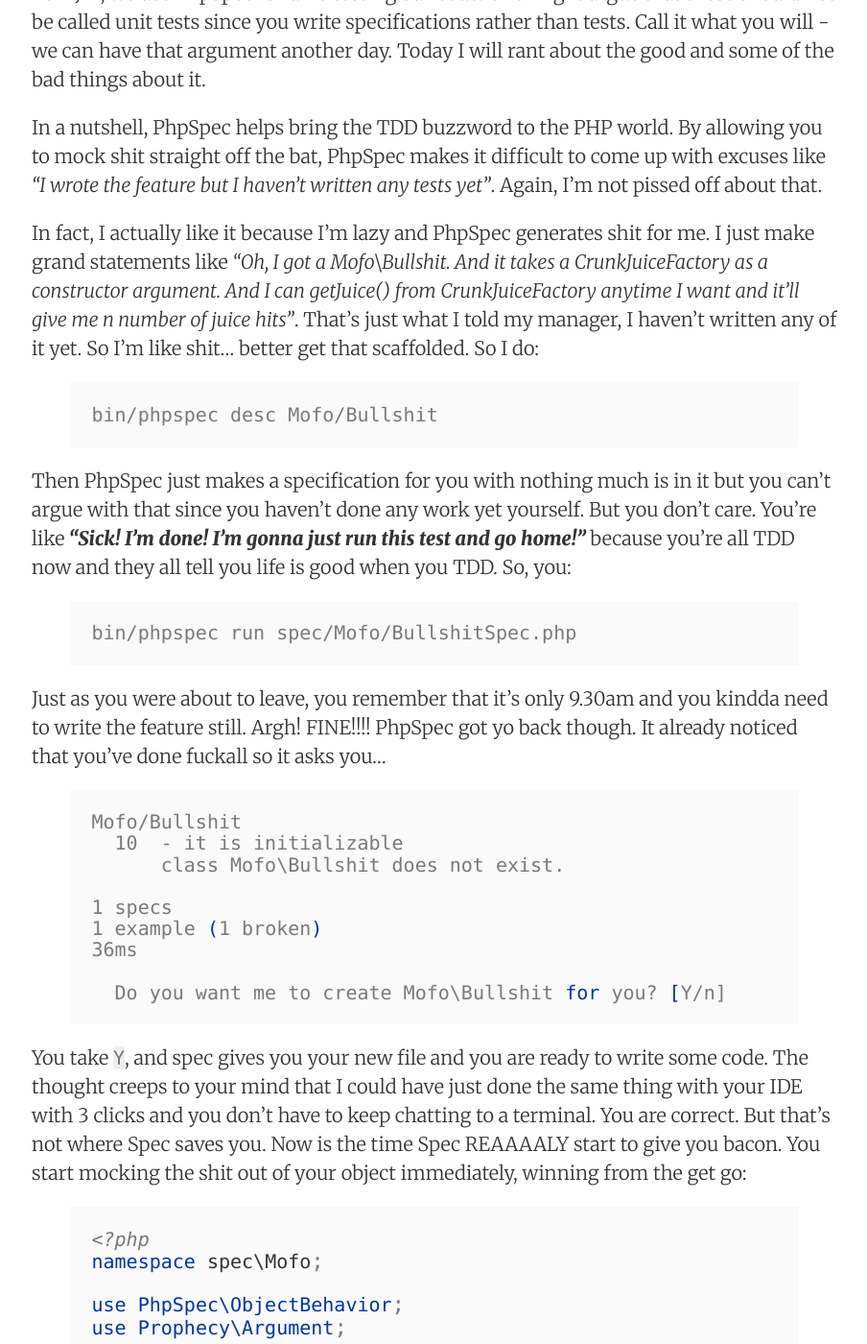
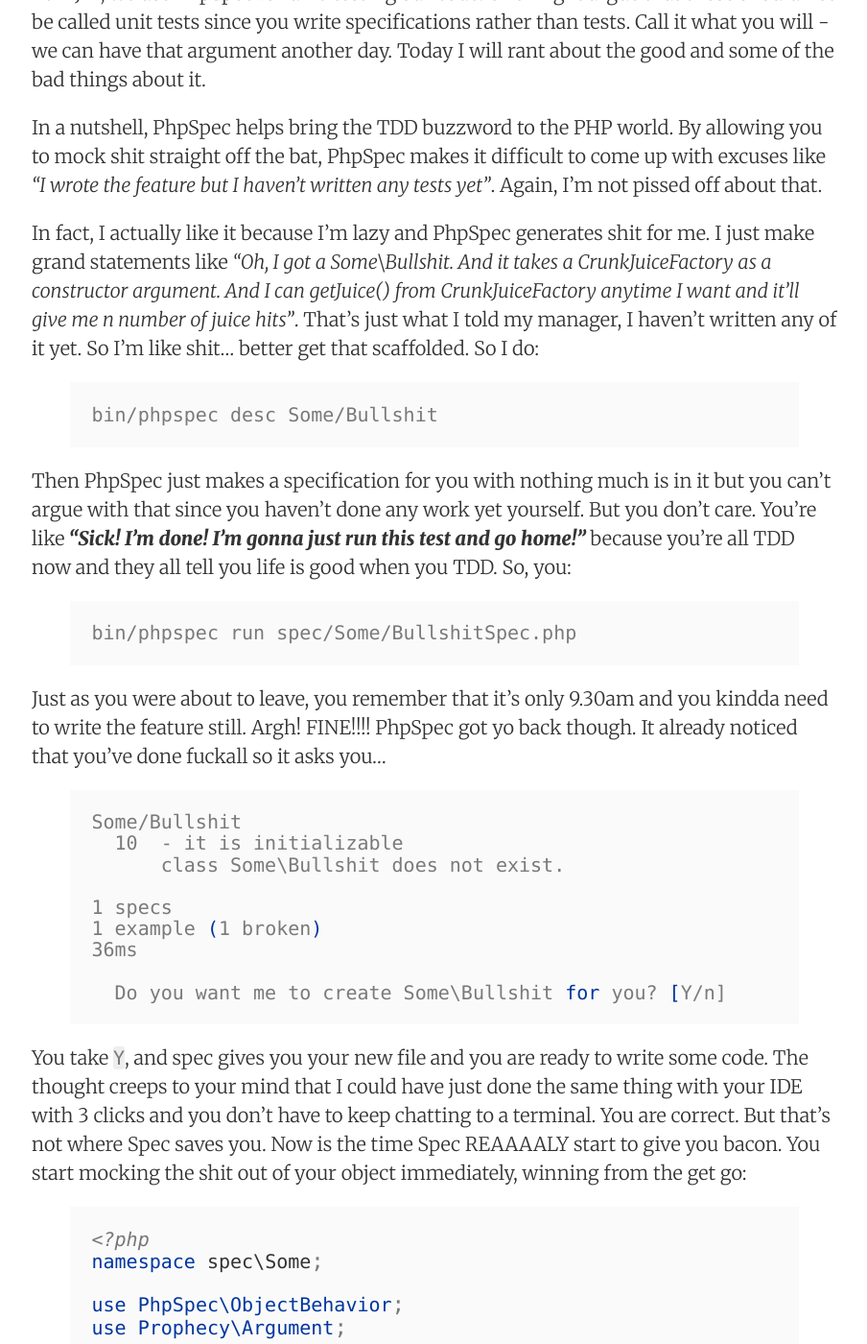
Before and after one commit to dnshio/dnshio.github.io, a Jekyll site: the page built from _posts/2016-09-22-phpspec-is-a-bloody-nightmare.md, in a window 1280 px wide and 1400 px high, scrolled down 424 px. Shown: the whole window at 96% size, without its empty margins (187-1091 px from the left). Built offline with Jekyll 4.4.1, drawn with Linux system fonts in a browser that asks for light colours; nearby versions of some CDN libraries; comment, search, counter and statistics services are not loaded; some of the changed text lies outside the part shown.

Commit message:
Corrected some copy

```diff
--- a/_posts/2016-09-22-phpspec-is-a-bloody-nightmare.md
+++ b/_posts/2016-09-22-phpspec-is-a-bloody-nightmare.md
@@ -16,12 +16,12 @@ PhpSpec makes it difficult to come up with excuses like _"I wrote the feature bu
 Again, I'm not pissed off about that.
 
 In fact, I actually like it because I'm lazy and PhpSpec generates shit for me. I
-just make grand statements like _"Oh, I got a Mofo\Bullshit. And it takes a CrunkJuiceFactory as a constructor
+just make grand statements like _"Oh, I got a Some\Bullshit. And it takes a CrunkJuiceFactory as a constructor
 argument. And I can getJuice() from CrunkJuiceFactory anytime I want and it'll give me n number of juice hits"_. That's just
 what I told my manager, I haven't written any of it yet. So I'm like shit... better get that scaffolded. So I do:
 
 {% highlight bash %}
-bin/phpspec desc Mofo/Bullshit
+bin/phpspec desc Some/Bullshit
 {% endhighlight %}
 
 Then PhpSpec just makes a specification for you with nothing much is in it but you can't argue with that since you haven't
@@ -29,22 +29,22 @@ done any work yet yourself. But you don't care. You're like **_"Sick! I'm done!
 because you're all TDD now and they all tell you life is good when you TDD. So, you:
 
 {% highlight bash %}
-bin/phpspec run spec/Mofo/BullshitSpec.php
+bin/phpspec run spec/Some/BullshitSpec.php
 {% endhighlight %}
 
 Just as you were about to leave, you remember that it's only 9.30am and you kindda need to write the feature still. Argh!
 FINE!!!! PhpSpec got yo back though. It already noticed that you've done fuckall so it asks you...
 
 {% highlight bash %}
-Mofo/Bullshit
+Some/Bullshit
   10  - it is initializable
-      class Mofo\Bullshit does not exist.
+      class Some\Bullshit does not exist.
 
 1 specs
 1 example (1 broken)
 36ms
 
-  Do you want me to create Mofo\Bullshit for you? [Y/n]
+  Do you want me to create Some\Bullshit for you? [Y/n]
 {% endhighlight %}
 
 You take `Y`, and spec gives you your new file and you are ready to write some code. The thought creeps to your mind that
@@ -55,7 +55,7 @@ shit out of your object immediately, winning from the get go:
 
 {% highlight php %}
 <?php
-namespace spec\Mofo;
+namespace spec\Some;
 
 use PhpSpec\ObjectBehavior;
 use Prophecy\Argument;
@@ -107,7 +107,7 @@ terminal. Yeah.
 
 **So how do you deal with this?**
 
-If you come across this sorry situation in your life. Try and narrow down exactly which spec is hanging. And then you will
+If you come across this sorry situation in your life, try and narrow down exactly which spec is hanging. And then you will
 probably notice that your subject has a try catch block. Then stick a var_dump in the catch block with the exception message
 and die. It'll show you the message on your terminal so you can move forward.
 
```
Also changed, not shown: 10 other files.
